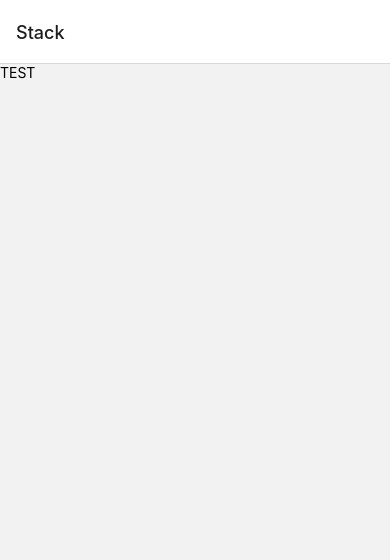
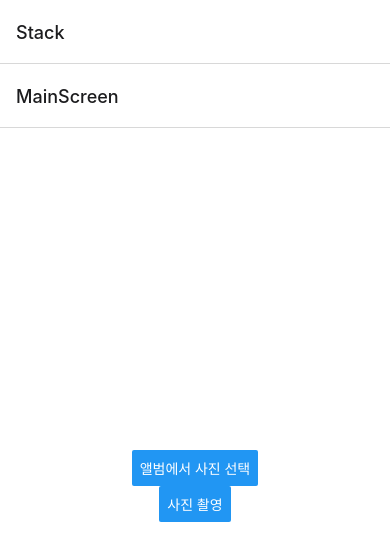
Before and after one commit to helloeujin/foodMap, a React Native app: screen /MainScreen in a window 390 px wide. Before the commit this address had no page. Shown: the top 560 px of the page. Built offline with nearby package versions, Linux system fonts and the light colour scheme.

Commit message:
navigation in

```diff
--- a/navigation/Stack.js
+++ b/navigation/Stack.js
@@ -1,18 +1,15 @@
 import React from "react";
 import { createStackNavigator } from "@react-navigation/stack";
 import { StyleSheet, Text, View, Button, Image } from "react-native";
-// import MainScreen from "../screens/MainScreen";
+import MainScreen from "../screens/MainScreen";
 
 const Nav = createStackNavigator();
-{
-  /* <Nav.Navigator><Nav.Screen name="MainScreen" component={MainScreen} /></Nav.Navigator> */
-}
 
 const Stack = () => {
   return (
-    <View>
-      <Text>TEST</Text>
-    </View>
+    <Nav.Navigator>
+      <Nav.Screen name="MainScreen" component={MainScreen} />
+    </Nav.Navigator>
   );
 };
 
--- a/screens/MainScreen.js
+++ b/screens/MainScreen.js
@@ -68,8 +68,20 @@ const MainScreen = () => {
   }, [resourcePath]);
 
   return (
-    <View>
-      <Text>TEXT</Text>
+    <View style={styles.container}>
+      <Button title="앨범에서 사진 선택" onPress={selectImage} />
+      <Button title="사진 촬영" onPress={takePhoto} />
+      {resourcePath.length > 0 &&
+        resourcePath.map((resource, index) => {
+          console.log(resource);
+          return (
+            <Image
+              key={`resource` + index}
+              source={{ uri: resource.uri }}
+              style={{ width: 110, height: 110 }}
+            />
+          );
+        })}
     </View>
   );
 };
@@ -102,3 +114,9 @@ const styles = StyleSheet.create({
   })}
 </View> */
 }
+
+{
+  /* <View>
+<Text>TEXT</Text>
+</View> */
+}
```
